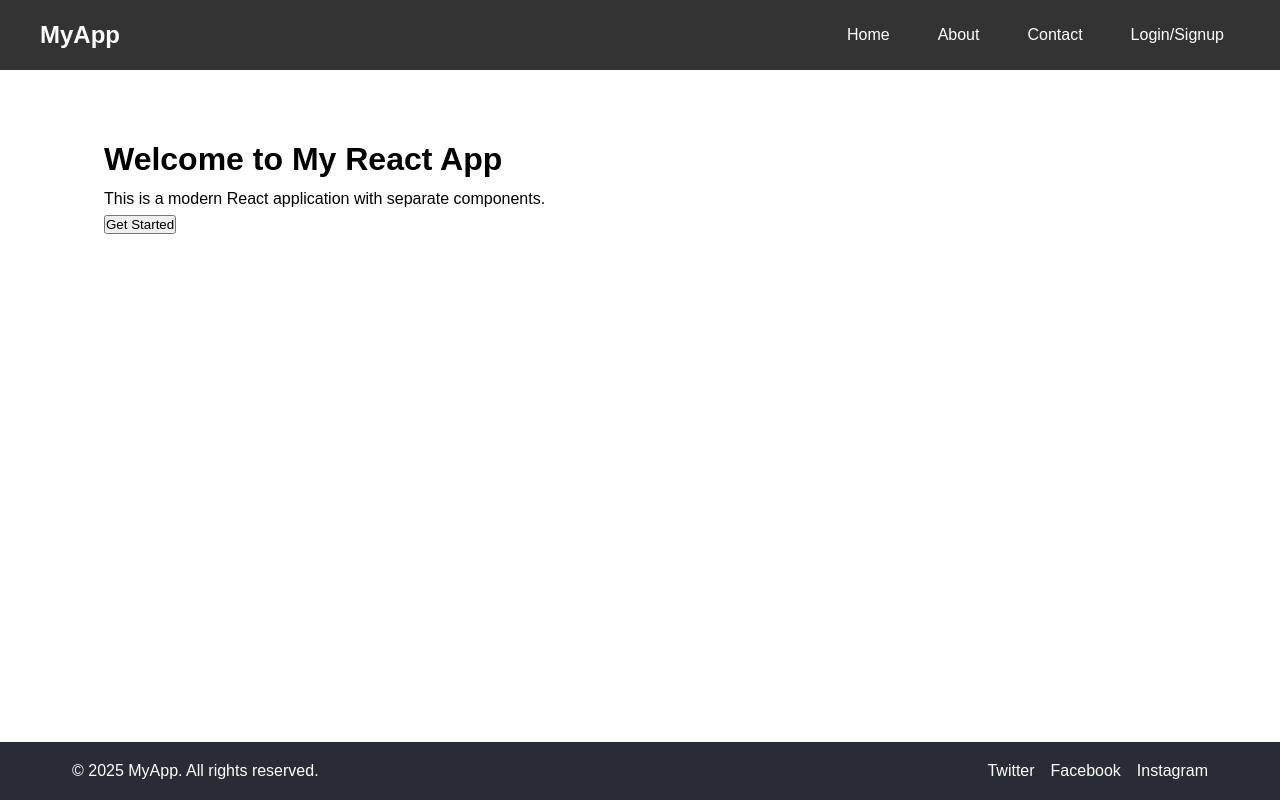
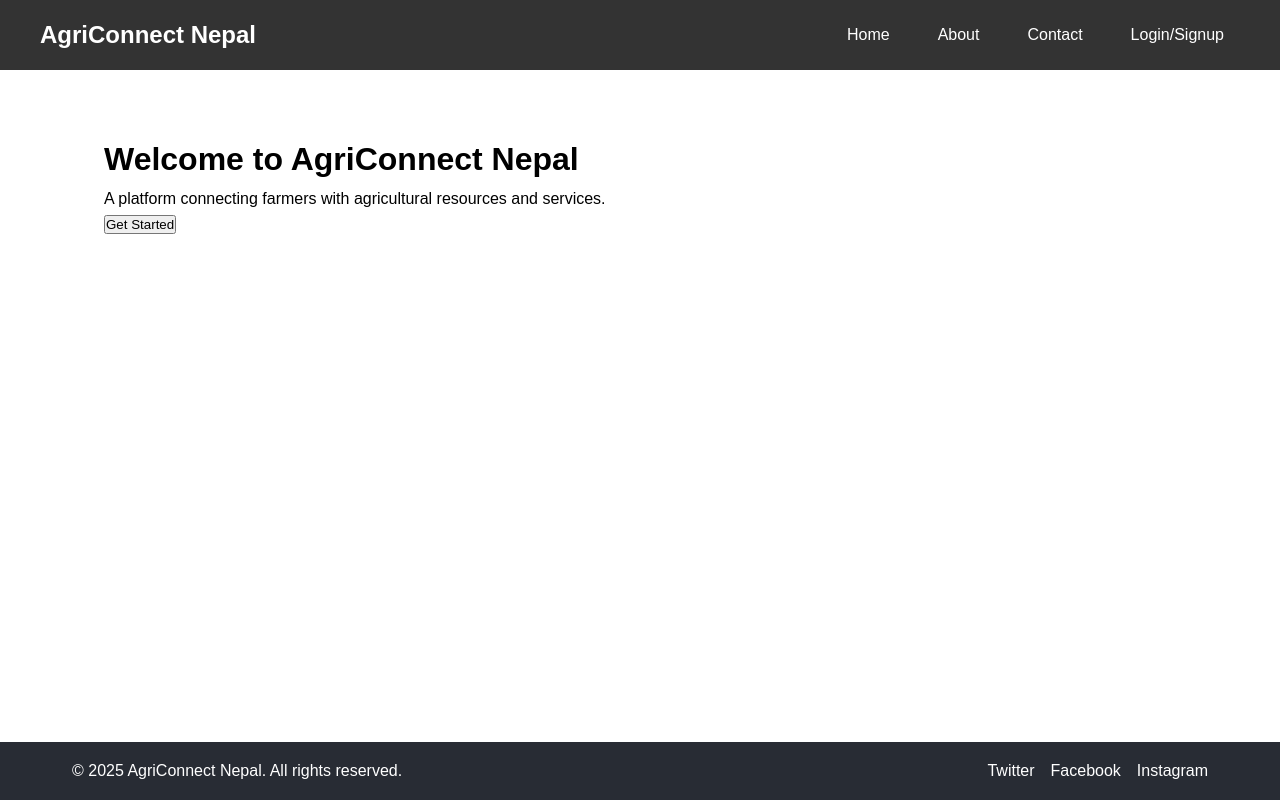
Before and after one commit to SunilThapa7/agriconnect, a React (Vite) app: page / in a window 1280 px wide. Built offline with nearby package versions, Linux system fonts and the light colour scheme.

Commit message:
initial commit

```diff
--- a/src/components/footer/footer.jsx
+++ b/src/components/footer/footer.jsx
@@ -5,7 +5,7 @@ const Footer = () => {
         <>
             <footer className="footer">
                 <div className="footer-content">
-                    <p>&copy; {new Date().getFullYear()} MyApp. All rights reserved.</p>
+                    <p>&copy; {new Date().getFullYear()} AgriConnect Nepal. All rights reserved.</p>
                     <div className="social-links">
                         <a href="#">Twitter</a>
                         <a href="#">Facebook</a>
--- a/src/components/navbar/navbar.jsx
+++ b/src/components/navbar/navbar.jsx
@@ -6,7 +6,7 @@ const Navbar = ({ isAuthenticated, handleLogout }) => {
     <nav className="navbar">
       <div className="nav-container">
         <Link to="/" className="nav-logo">
-          MyApp
+          AgriConnect Nepal
         </Link>
         <ul className="nav-menu">
           <li className="nav-item">
--- a/src/pages/homepage/homePage.jsx
+++ b/src/pages/homepage/homePage.jsx
@@ -4,8 +4,8 @@ const Home = () => {
     return (
         <div className="home-container">
             <main className="main-content">
-                <h1>Welcome to My React App</h1>
-                <p>This is a modern React application with separate components.</p>
+                <h1>Welcome to AgriConnect Nepal</h1>
+                <p>A platform connecting farmers with agricultural resources and services.</p>
                 <button className="cta-button">Get Started</button>
             </main>
         </div>
```
